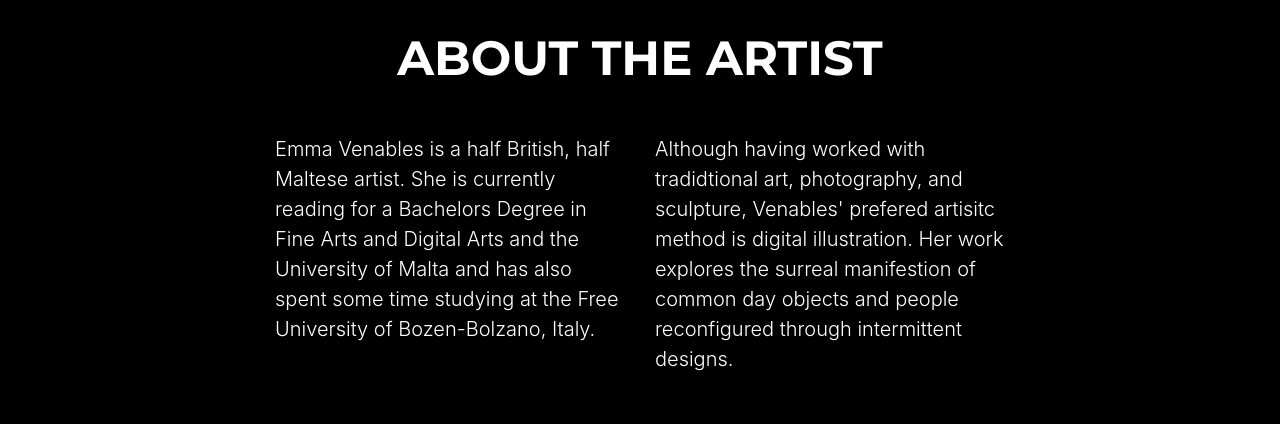
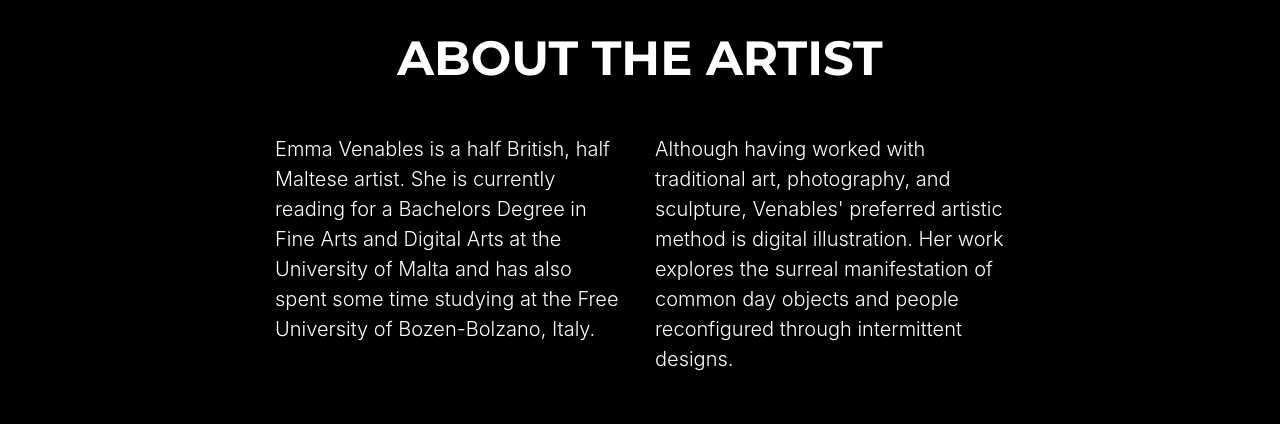
Before and after one commit to Emma-Venables/EmmaVenables-Website.github.io, a website with bundled scripts: page index.html in a window 1280 px wide. Shown: the part 1260-1684 px from the top of the page. Built offline with nearby package versions, Linux system fonts and the light colour scheme; files whose address does not match are found by name.

Commit message:
Update index.html

```diff
--- a/index.html
+++ b/index.html
@@ -229,15 +229,15 @@
                 <div class="col-lg-4 ml-auto">
                     <p class="lead">Emma Venables is a half British, half Maltese artist. She is currently
                         reading for
-                        a Bachelors Degree in Fine Arts and Digital Arts and the University of Malta and has also spent
+                        a Bachelors Degree in Fine Arts and Digital Arts at the University of Malta and has also spent
                         some time
                         studying at the Free University of Bozen-Bolzano, Italy. </p>
                 </div>
                 <div class="col-lg-4 mr-auto">
-                    <p class="lead"> Although having worked with tradidtional art, photography, and
-                        sculpture, Venables' prefered artisitc method is digital illustration. Her work explores the
+                    <p class="lead"> Although having worked with traditional art, photography, and
+                        sculpture, Venables' preferred artistic method is digital illustration. Her work explores the
                         surreal
-                        manifestion of common day objects and people reconfigured through intermittent designs.</p>
+                        manifestation of common day objects and people reconfigured through intermittent designs.</p>
                 </div>
             </div>
 
```
